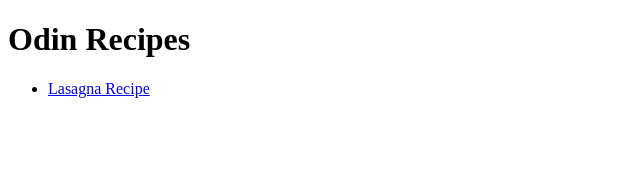
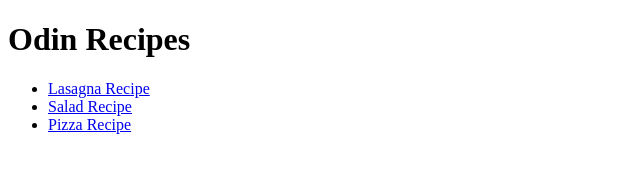
Before and after one commit to iamdpegg/recipes, a plain HTML site: page index.html in a window 1280 px wide. Shown: the whole page, without its empty margins (0-640 px from the left). Drawn offline with Linux system fonts and the light colour scheme.

Commit message:
Add salad and pizza recipes

```diff
--- a/index.html
+++ b/index.html
@@ -10,6 +10,8 @@
     <h1>Odin Recipes</h1>
     <ul>
         <li><a href="recipes/lasagna.html">Lasagna Recipe</a></li>
+        <li><a href="recipes/salad.html">Salad Recipe</a></li>
+        <li><a href="reciples/pizza.html">Pizza Recipe</a></li>
     </ul>
 
 </body>
```
